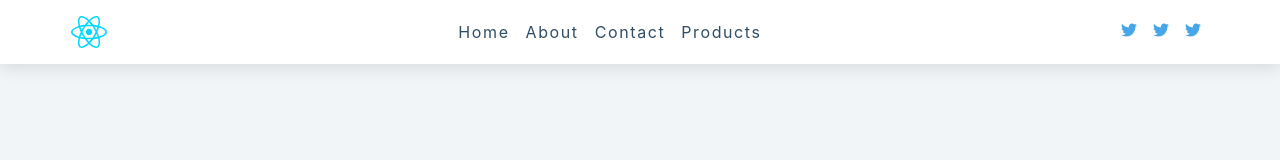
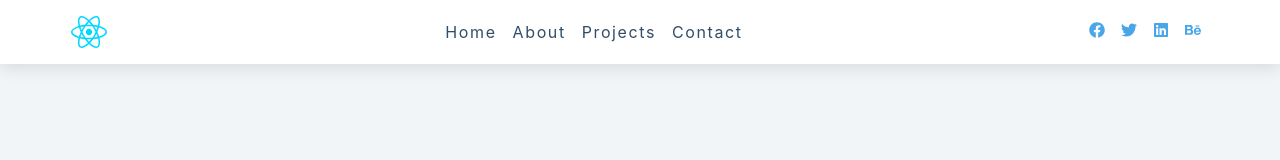
Before and after one commit to omar-zeineddine/react-mini-projects, a React (Vite) app: page / in a window 1280 px wide. Shown: the top 160 px of the page. Built offline with nearby package versions, Linux system fonts and the light colour scheme.

Commit message:
feat - get links and social icons as data

```diff
--- a/src/components/Navbar.jsx
+++ b/src/components/Navbar.jsx
@@ -1,7 +1,7 @@
 import { useState, useRef, useEffect } from "react";
-import { FaBars, FaTwitter } from "react-icons/fa";
-// import { links, social } from "../data/data";
+import { FaBars } from "react-icons/fa";
 import logo from "../assets/react.svg";
+import { links, social } from "../data/data";
 
 const Navbar = () => {
   return (
@@ -16,37 +16,26 @@
 
         <div className="links-container show-container">
           <ul className="links">
-            <li>
-              <a href="#">home</a>
-            </li>
-            <li>
-              <a href="#">about</a>
-            </li>
-            <li>
-              <a href="#">contact</a>
-            </li>
-            <li>
-              <a href="#">products</a>
-            </li>
+            {links.map((link) => {
+              const { id, url, text } = link;
+              return (
+                <li key={id}>
+                  <a href={url}>{text}</a>
+                </li>
+              );
+            })}
           </ul>
         </div>
 
         <ul className="social-icons">
-          <li>
-            <a href="https://www.twitter.com">
-              <FaTwitter />
-            </a>
-          </li>
-          <li>
-            <a href="https://www.twitter.com">
-              <FaTwitter />
-            </a>
-          </li>
-          <li>
-            <a href="https://www.twitter.com">
-              <FaTwitter />
-            </a>
-          </li>
+          {social.map((socialIcon) => {
+            const { id, url, icon } = socialIcon;
+            return (
+              <li key={id}>
+                <a href={url}>{icon}</a>
+              </li>
+            );
+          })}
         </ul>
       </div>
     </nav>
--- a/src/data/data.js
+++ b/src/data/data.jsx
@@ -1,10 +1,11 @@
+import React from "react";
 import { FaBehance, FaFacebook, FaLinkedin, FaTwitter } from "react-icons/fa";
 
 export const links = [
   {
     id: 1,
     url: "/",
-    text: "random",
+    text: "home",
   },
   {
     id: 2,
@@ -20,11 +21,6 @@
     id: 4,
     url: "/contact",
     text: "contact",
-  },
-  {
-    id: 5,
-    url: "/profile",
-    text: "profile",
   },
 ];
 
```
